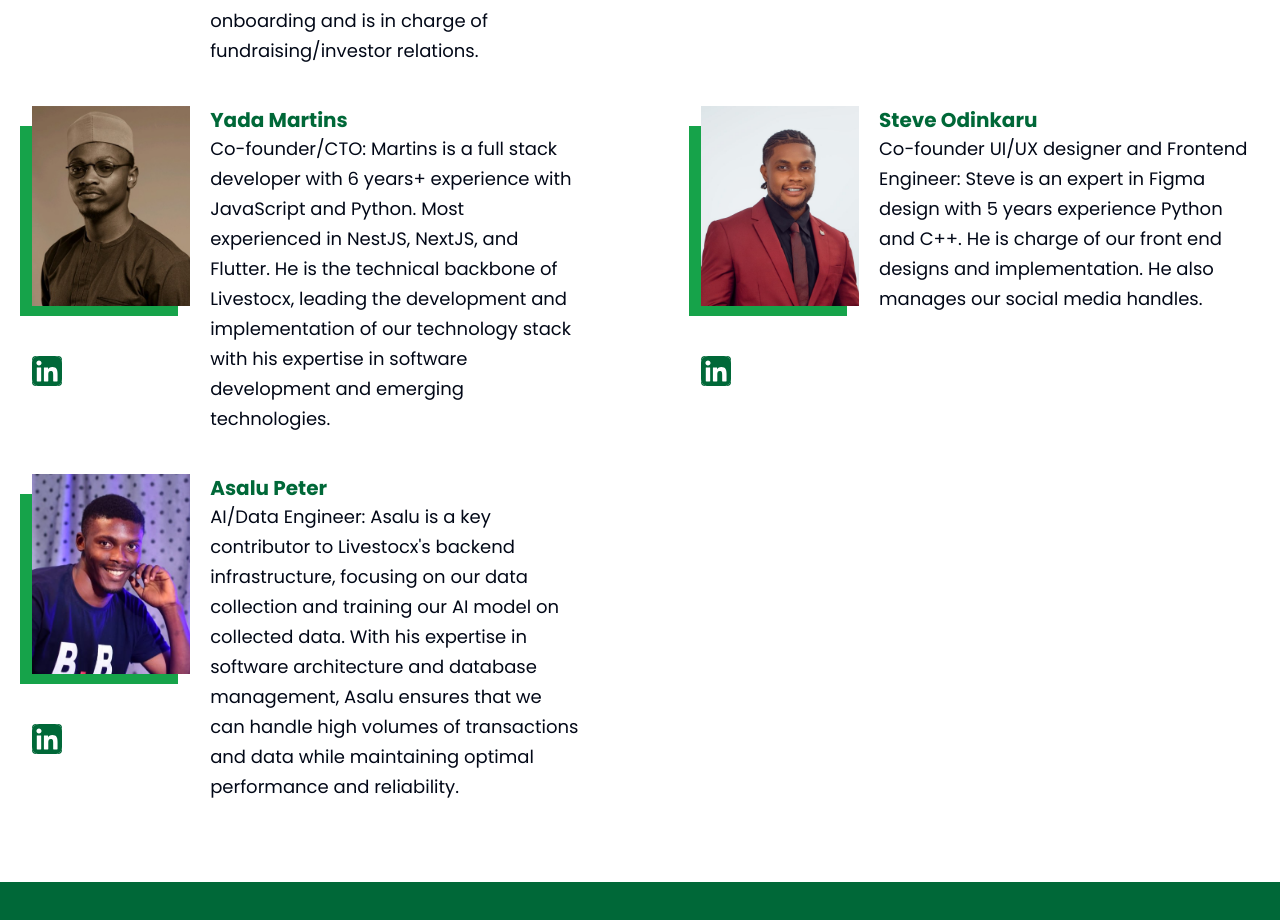
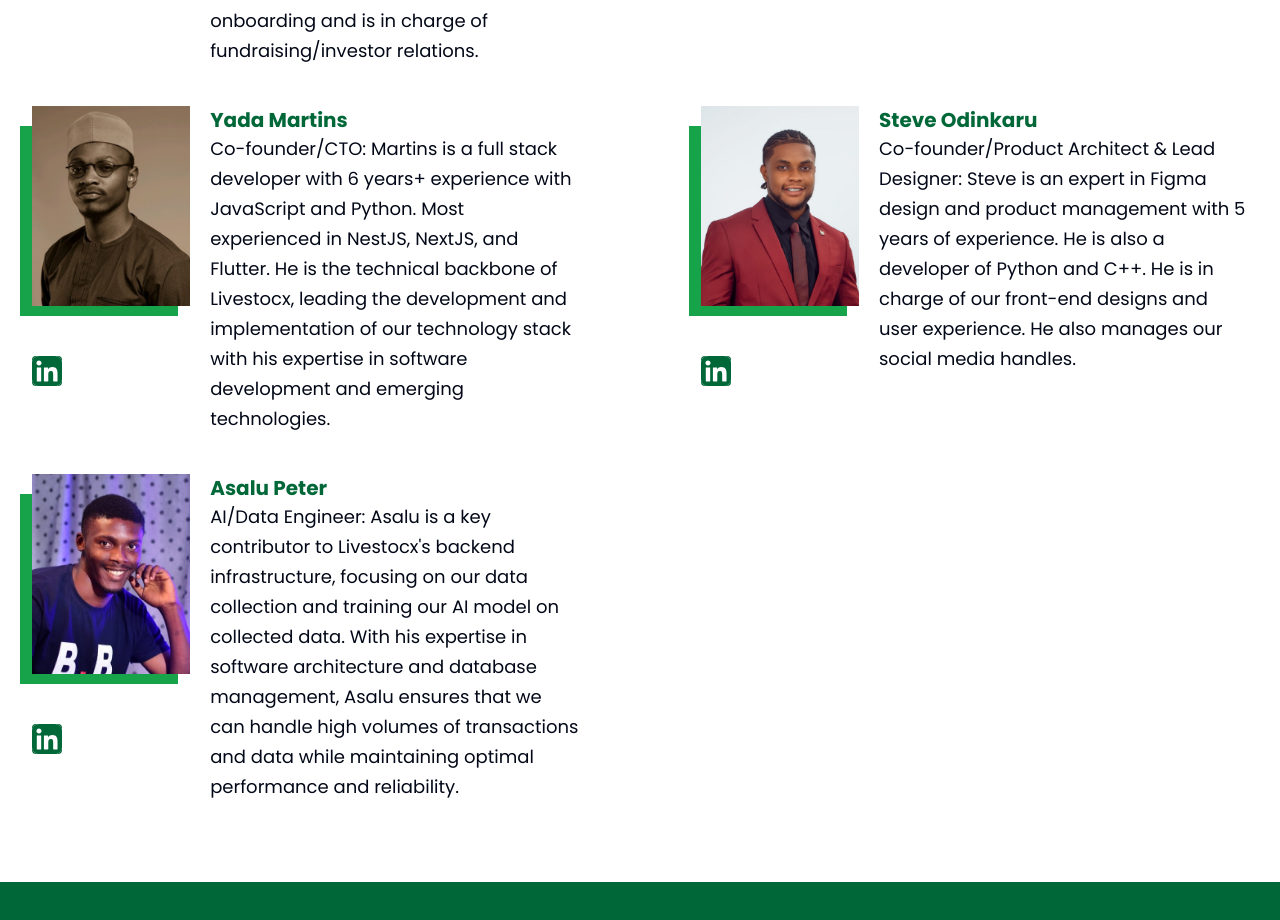
Before and after one commit to livestocx-ng/livestocx-marketplace, a Next.js app: page /about-us in a window 1280 px wide. Shown: the part 4140-5060 px from the top of the page. Built offline with nearby package versions, Linux system fonts and the light colour scheme; no server answers.

Commit message:
updated abount team data

```diff
--- a/src/data/index.ts
+++ b/src/data/index.ts
@@ -149,7 +149,7 @@ export const TeamMembers: TeamMember[] = [
 		id: 4,
 		image: '/team/about__4.jpeg',
 		name: 'Steve Odinkaru',
-		intro: 'Co-founder UI/UX designer and Frontend Engineer: Steve is an expert in Figma design with 5 years experience Python and C++. He is charge of our front end designs and implementation. He also manages our social media handles.',
+		intro: 'Co-founder/Product Architect & Lead Designer: Steve is an expert in Figma design and product management with 5 years of experience. He is also a developer of Python and C++. He is in charge of our front-end designs and user experience. He also manages our social media handles.',
 		facebook: 'https://www.facebook.com/chide2001?mibextid=ZbWKwL',
 		linkedin: 'https://www.linkedin.com/in/steve-odinkaru/',
 		twitter: 'https://x.com/ojo__chide?s=09',
```
